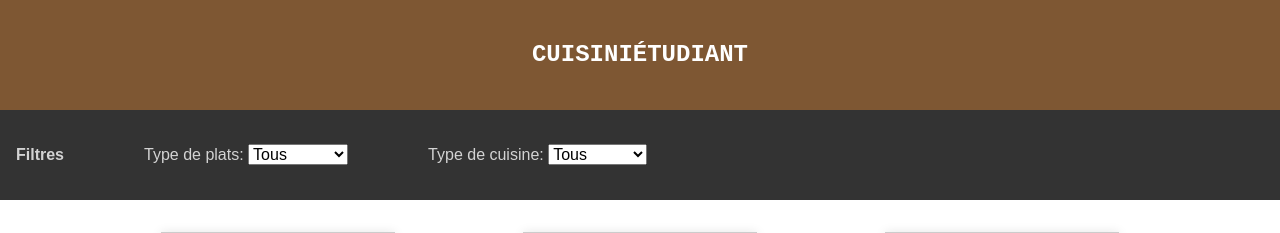
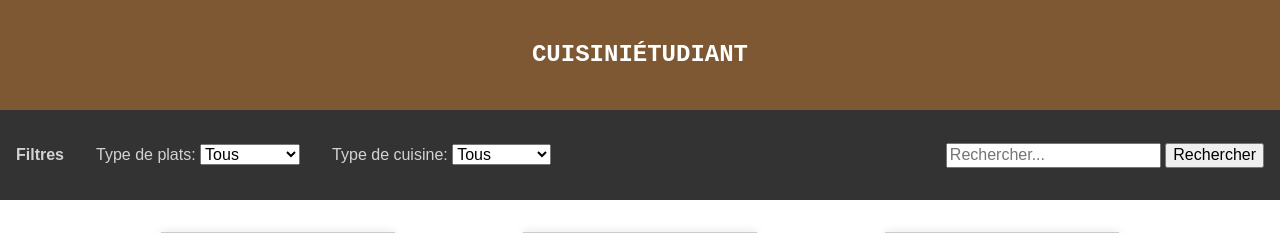
Before and after one commit to NoahGuy/ETSrecette, a PHP site: page /pagePrincipale.html in a window 1280 px wide. Shown: the top 233 px of the page. Run offline with PHP 8.4, Linux system fonts and the light colour scheme.

Commit message:
Add files via upload

```diff
--- a/projetWeb/fichiers/pagePrincipale.html
+++ b/projetWeb/fichiers/pagePrincipale.html
@@ -46,6 +46,12 @@
 
           </select>
 
+        </div>
+
+        <div class="search">
+          <form action="/search" method="GET">
+            <input type="search" id="search" name="search" placeholder="Rechercher...">
+            <button type="submit">Rechercher</button>
         </div>
       </nav>
 
--- a/projetWeb/fichiers/recette.html
+++ b/projetWeb/fichiers/recette.html
@@ -47,6 +47,12 @@
             </select>
 
             </div>
+
+            <div class="search">
+                <form action="/search" method="GET">
+                  <input type="search" id="search" name="search" placeholder="Rechercher...">
+                  <button type="submit">Rechercher</button>
+              </div>
         </nav>
 
         <main>
--- a/projetWeb/fichiers/style.css
+++ b/projetWeb/fichiers/style.css
@@ -41,7 +41,7 @@ nav {
     color: lightgrey;
     padding: 1rem; /* espace alentours */
     justify-content: left;  /* items justifiés à gauche */
-    gap: 5rem; /* espace entre les items */
+    gap: 2rem; /* espace entre les items */
     align-items: center; /* centrer verticalement */
 }
 
@@ -155,3 +155,7 @@ h2 {
 header h2 {
     color: white;
 }
+
+.search {
+    margin-left: auto;
+}
```
